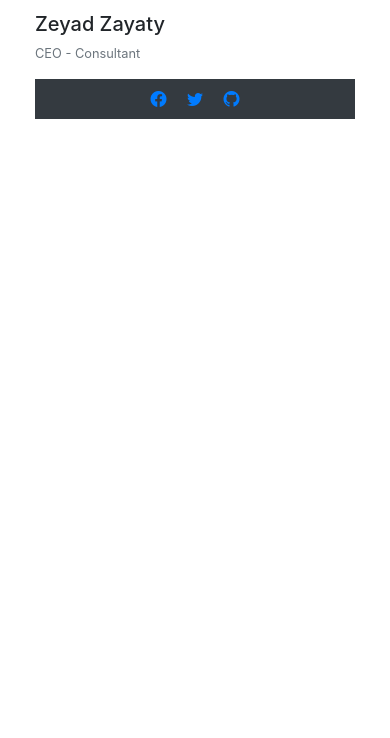
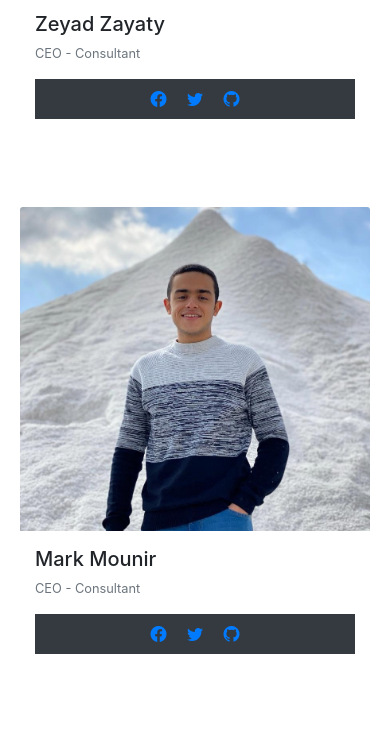
Before and after one commit to zayaty750/Ecommerce-Final, a Node server app: template views/pages/aboutus.ejs in a window 390 px wide; the page is wider, and only the part inside the window is pictured. Shown: the part 820-1558 px from the top of that part. Before the commit the page ends 939 px from the top of that part, so only its background shows below. Run offline with Node 20, Linux system fonts and the light colour scheme; the template is opened without the code that fills it, so the values that code supplies are empty; some libraries are stand-ins or nearby versions.

Commit message:
aboutus +2nd card added

```diff
--- a/views/pages/aboutus.ejs
+++ b/views/pages/aboutus.ejs
@@ -1,15 +1,18 @@
 <!DOCTYPE html>
 <html lang="en">
+
 <head>
     <%- include("../partials/Head.ejs") %>
 </head>
+
 <body>
     <%- include("../partials/Nav.ejs") %>
         <section class="mt-3 mb-3">
             <div class="container-fluid">
                 <div class="container">
                     <h2 class="font-weight-bold mb-2">Our Team</h2>
-                <p class="font-italic text-muted mb-4">Lorem ipsum dolor sit amet, consectetur adipisicing elit, sed do
+                    <p class="font-italic text-muted mb-4">Lorem ipsum dolor sit amet, consectetur adipisicing elit, sed
+                        do
                         eiusmod tempor incididunt.</p>
                 </div>
             </div>
@@ -18,7 +21,7 @@
                 <!-- first card -->
                 <div class=" container col-lg-2 col-sm-6  col-12 mb-5">
                     <div class="card-body shadow rounded ">
-                          <img src="/images/Admin/Zayaty.jpg" alt="" srcset="" class="w-100 card-img-top " >
+                        <img src="/images/Admin/Zayaty.jpg" alt="" srcset="" class="w-100 card-img-top ">
                         <div class="container ">
                             <h5 class="pt-3">Zeyad Zayaty</h5>
                             <p class="small text-muted ">CEO - Consultant</p>
@@ -30,9 +33,25 @@
                         </div>
                     </div>
                 </div>
+                <!--second card -->
+                <div class=" container col-lg-2  col-sm-6  col-12 mb-5">
+                    <div class="card-body shadow rounded ">
+                        <img src="/images/Admin/Mark.jpeg" alt="" srcset="" class="w-100 card-img-top ">
+                        <div class="container ">
+                            <h5 class="pt-3">Mark Mounir</h5>
+                            <p class="small text-muted ">CEO - Consultant</p>
+                            <div class="bg-dark p-2 text-center">
+                                <a href="#"><i class="bi-facebook link-light p-2 link-opacity-75-hover"></i></a>
+                                <a href="#"><i class="bi-twitter link-light p-2 link-opacity-75-hover"></i></a>
+                                <a href="#"><i class="bi-github link-light p-2 link-opacity-75-hover"></i></a>
+                            </div>
+                        </div>
+                    </div>
+                </div>
+            </div>
 
-            </div>
         </section>
 
 </body>
+
 </html>
```
Lines whose indentation alone changed are shown as unchanged.
